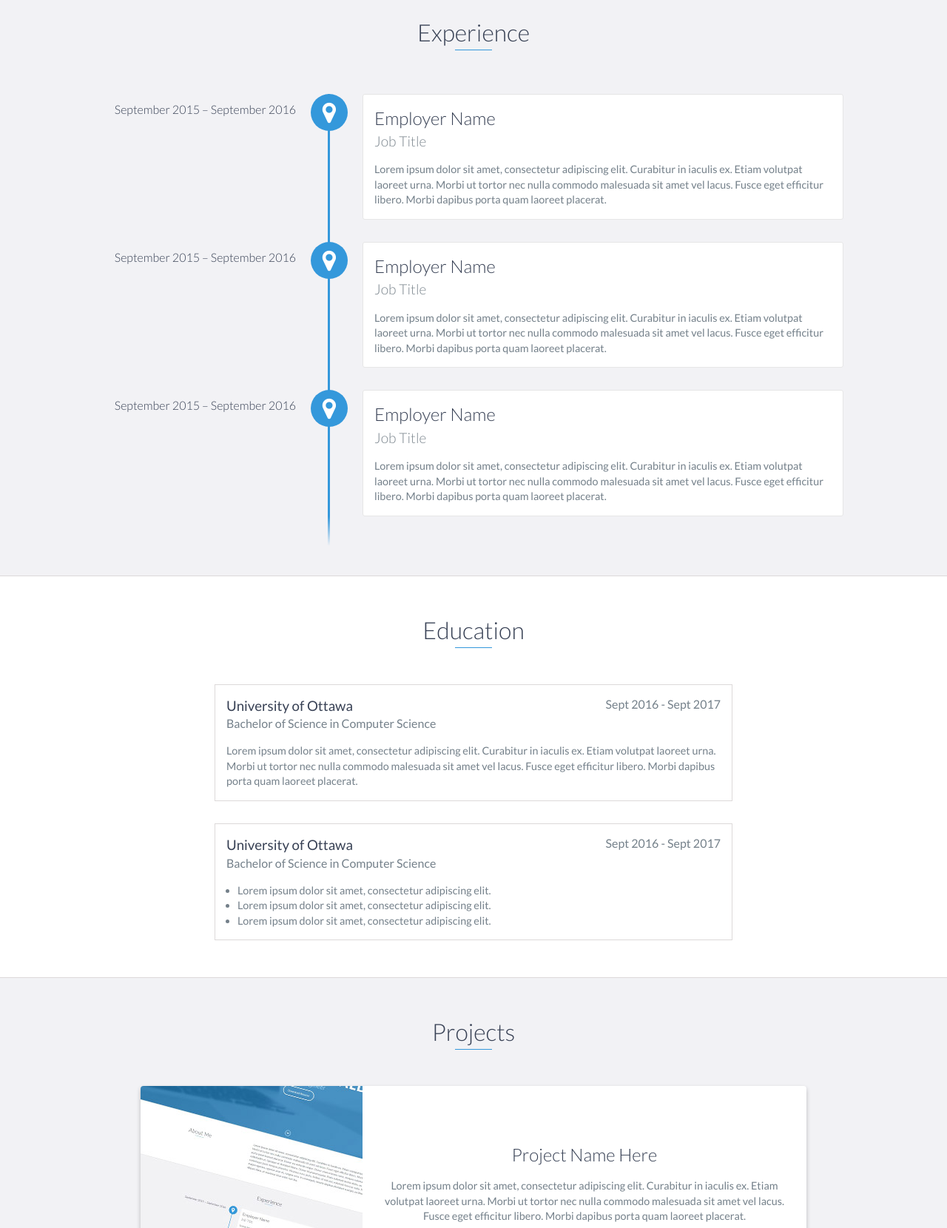
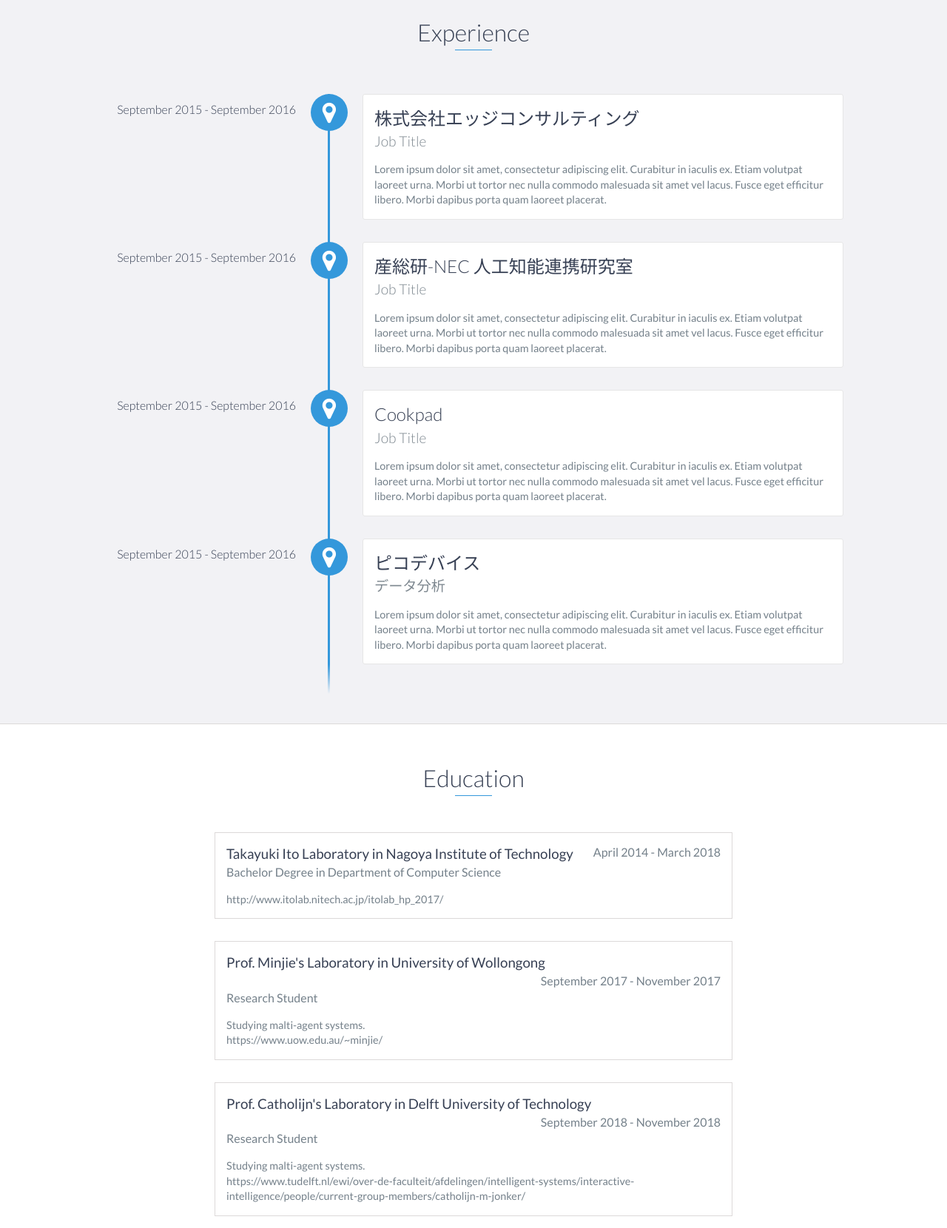
Before and after one commit to TomoyaFukui/TomoyaFukui.github.io, a website: page index.html in a window 1280 px wide. Shown: the part 1140-2800 px from the top of the page at 74% size. Drawn offline with nearby package versions, Linux system fonts and the light colour scheme.

Commit message:
update index.html

```diff
--- a/index.html
+++ b/index.html
@@ -74,9 +74,11 @@
                 <div class="col-md-8">
                     <p>
                       I'm a master student in Nagoya Institute of Technology and will graduate on March 2020.
-                      My interests are designs of human-computer interaction, agents' strategies which are adopted machine learning technologies and data science related to human behaviors.
-                      I belonged to the robot contest club in Nagoya Institute of Technology and controlled the badminton robot which plays badminton automatically.
-                      As an internship, I analyze the e-mail data and medical human data using Python to implement machine learning technologies and statistical analysis.
+                      My interests are designs of human-computer interaction, machine learning agents for helping human, and data science related to human behaviors.
+                    </p>
+                    <p>
+                      As my experiences, I belonged to the robot contest club in Nagoya Institute of Technology and controlled the badminton robot which plays badminton automatically.
+                      As internships, I analyze the e-mail data and medical human data in Python to implement machine learning technologies and statistical analysis.
                       My study is to propose a new protocol for human-agent interaction from the view of negotiation.
                     </p>
                 </div>
@@ -88,25 +90,33 @@
     <div id="experience" class="background-alt">
         <h2 class="heading">Experience</h2>
         <div id="experience-timeline">
-            <div data-date="September 2015 – September 2016">
-                <h3>Employer Name</h3>
+            <div data-date="September 2015 - September 2016">
+                <h3>株式会社エッジコンサルティング</h3>
                 <h4>Job Title</h4>
                 <p>
                     Lorem ipsum dolor sit amet, consectetur adipiscing elit. Curabitur in iaculis ex. Etiam volutpat laoreet urna. Morbi ut tortor nec nulla commodo malesuada sit amet vel lacus. Fusce eget efficitur libero. Morbi dapibus porta quam laoreet placerat.
                 </p>
             </div>
 
-            <div data-date="September 2015 – September 2016">
-                <h3>Employer Name</h3>
+            <div data-date="September 2015 - September 2016">
+                <h3>産総研-NEC 人工知能連携研究室</h3>
                 <h4>Job Title</h4>
                 <p>
                     Lorem ipsum dolor sit amet, consectetur adipiscing elit. Curabitur in iaculis ex. Etiam volutpat laoreet urna. Morbi ut tortor nec nulla commodo malesuada sit amet vel lacus. Fusce eget efficitur libero. Morbi dapibus porta quam laoreet placerat.
                 </p>
             </div>
 
-            <div data-date="September 2015 – September 2016">
-                <h3>Employer Name</h3>
+            <div data-date="September 2015 - September 2016">
+                <h3>Cookpad</h3>
                 <h4>Job Title</h4>
+                <p>
+                    Lorem ipsum dolor sit amet, consectetur adipiscing elit. Curabitur in iaculis ex. Etiam volutpat laoreet urna. Morbi ut tortor nec nulla commodo malesuada sit amet vel lacus. Fusce eget efficitur libero. Morbi dapibus porta quam laoreet placerat.
+                </p>
+            </div>
+
+            <div data-date="September 2015 - September 2016">
+                <h3>ピコデバイス</h3>
+                <h4>データ分析</h4>
                 <p>
                     Lorem ipsum dolor sit amet, consectetur adipiscing elit. Curabitur in iaculis ex. Etiam volutpat laoreet urna. Morbi ut tortor nec nulla commodo malesuada sit amet vel lacus. Fusce eget efficitur libero. Morbi dapibus porta quam laoreet placerat.
                 </p>
@@ -118,28 +128,51 @@
     <div id="education">
         <h2 class="heading">Education</h2>
         <div class="education-block">
-            <h3>University of Ottawa</h3>
-            <span class="education-date">Sept 2016 - Sept 2017</span>
-            <h4>Bachelor of Science in Computer Science</h4>
+            <h3>Takayuki Ito Laboratory in Nagoya Institute of Technology</h3>
+            <span class="education-date">April 2014 - March 2018</span>
+            <h4>Bachelor Degree in Department of Computer Science</h4>
             <p>
-                Lorem ipsum dolor sit amet, consectetur adipiscing elit. Curabitur in iaculis ex. Etiam volutpat laoreet urna. Morbi ut tortor nec nulla commodo malesuada sit amet vel lacus. Fusce eget efficitur libero. Morbi dapibus porta quam laoreet placerat.
+              http://www.itolab.nitech.ac.jp/itolab_hp_2017/
             </p>
         </div>
-        <!-- End .education-block -->
 
         <div class="education-block">
-            <h3>University of Ottawa</h3>
-            <span class="education-date">Sept 2016 - Sept 2017</span>
-            <h4>Bachelor of Science in Computer Science</h4>
+            <h3>Prof. Minjie's Laboratory in University of Wollongong</h3>
+            <span class="education-date">September 2017 - November 2017</span>
+            <h4>Research Student</h4>
+            <p>
+              Studying malti-agent systems.
+            </p>
+            <p>
+              https://www.uow.edu.au/~minjie/
+            </p>
+        </div>
+
+        <div class="education-block">
+            <h3>Prof. Catholijn's Laboratory in Delft University of Technology</h3>
+            <span class="education-date">September 2018 - November 2018</span>
+            <h4>Research Student</h4>
+            <p>
+              Studying malti-agent systems.
+            </p>
+            <p>
+              https://www.tudelft.nl/ewi/over-de-faculteit/afdelingen/intelligent-systems/interactive-intelligence/people/current-group-members/catholijn-m-jonker/
+            </p>
+        </div>
+
+        <div class="education-block">
+            <h3>Takayuki Ito Laboratory in Nagoya Institute of Technology</h3>
+            <span class="education-date">April 2018 - March 2020</span>
+            <h4>Master Degree in Department of Computer Science</h4>
+            <p>
+              Studying malti-agent systems.
+            </p>
+            <p>
+              http://www.itolab.nitech.ac.jp/itolab_hp_2017/
+            </p>
             <ul>
                 <li>
-                    Lorem ipsum dolor sit amet, consectetur adipiscing elit.
-                </li>
-                <li>
-                    Lorem ipsum dolor sit amet, consectetur adipiscing elit.
-                </li>
-                <li>
-                    Lorem ipsum dolor sit amet, consectetur adipiscing elit.
+                  accepted papers
                 </li>
             </ul>
         </div>
@@ -157,7 +190,7 @@
                     </div>
                     <!-- End .project-image -->
                     <div class="project-info">
-                        <h3>Project Name Here</h3>
+                        <h3>ロボコン工房: Robot Contest Club</h3>
                         <p>
                             Lorem ipsum dolor sit amet, consectetur adipiscing elit. Curabitur in iaculis ex. Etiam volutpat laoreet urna. Morbi ut tortor nec nulla commodo malesuada sit amet vel lacus. Fusce eget efficitur libero. Morbi dapibus porta quam laoreet placerat.
                         </p>
@@ -173,7 +206,7 @@
                     </div>
                     <!-- End .project-image -->
                     <div class="project-info">
-                        <h3>Project Name Here</h3>
+                        <h3>Jupiter: Automated Negotiaion Simulator</h3>
                         <p>
                             Lorem ipsum dolor sit amet, consectetur adipiscing elit. Curabitur in iaculis ex. Etiam volutpat laoreet urna. Morbi ut tortor nec nulla commodo malesuada sit amet vel lacus. Fusce eget efficitur libero. Morbi dapibus porta quam laoreet placerat.
                         </p>
```
